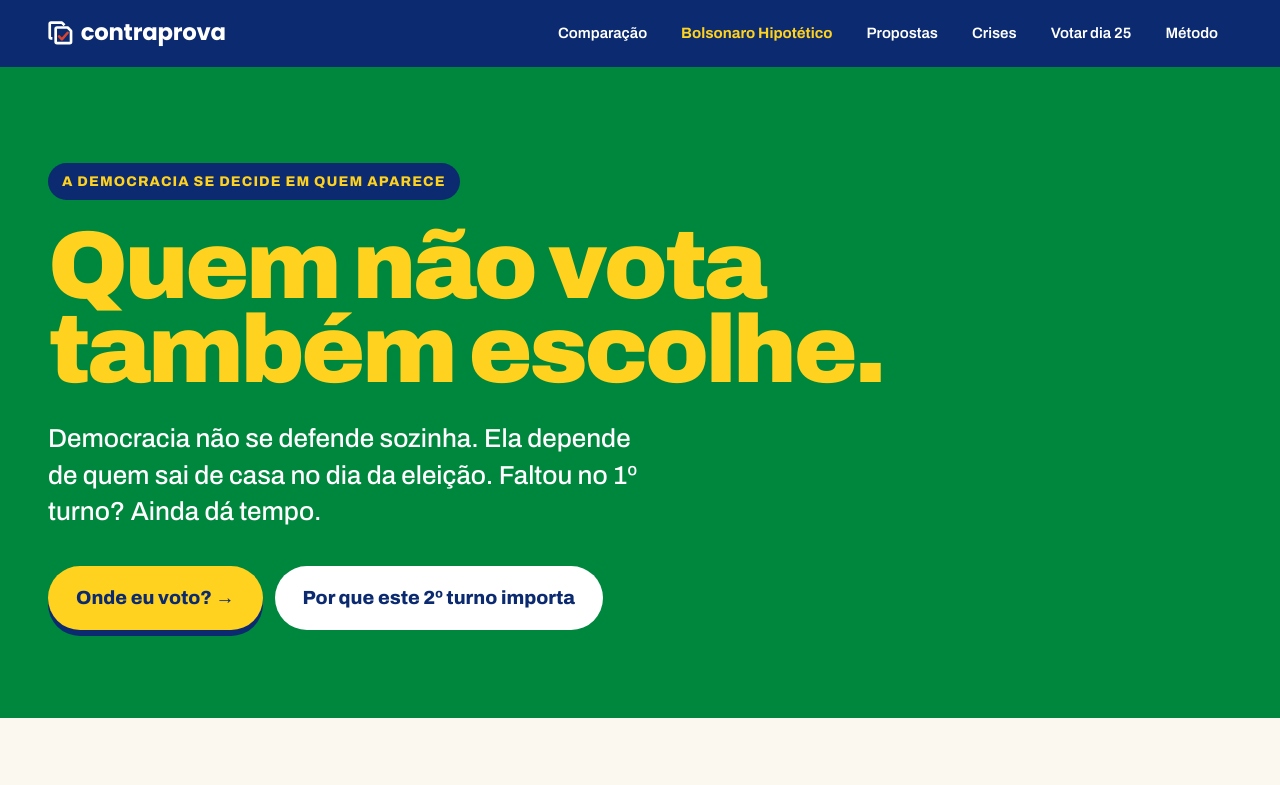
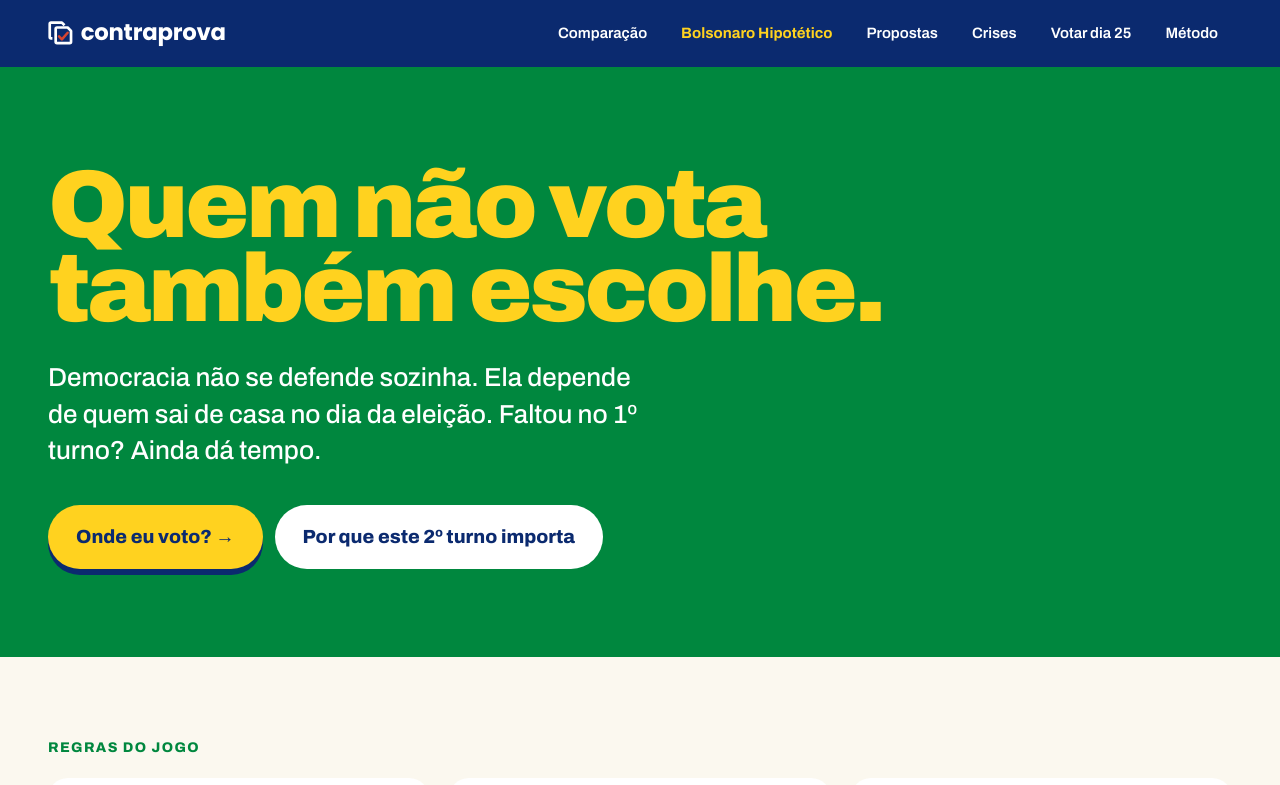
Before and after one commit to franciscodelgaudio/eleicoes-2026, a Next.js app in the folder project/: page / in a window 1280 px wide. Shown: the top 785 px of the page. Built offline with nearby package versions, Linux system fonts and the light colour scheme.

Commit message:
feat: adjust Hero component layout by removing unnecessary wrapper for improved readability

```diff
--- a/project/src/components/contraprova/Contraprova.tsx
+++ b/project/src/components/contraprova/Contraprova.tsx
@@ -109,8 +109,7 @@ function Hero() {
     <section id="topo" style={{ background: G, color: '#fff', position: 'relative', overflow: 'hidden' }}>
       <div style={{ maxWidth: 1240, margin: '0 auto', padding: '96px 28px 88px', position: 'relative', display: 'grid', gridTemplateColumns: 'repeat(auto-fit,minmax(min(100%,460px),1fr))', gap: 56, alignItems: 'center' }}>
         <div style={{ order: 1, minWidth: 0 }}>
-          <div style={pill(B, Y)}>A democracia se decide em quem aparece</div>
-          <h1 style={{ fontSize: 'clamp(52px,7.5vw,112px)', lineHeight: 0.88, margin: '24px 0 0', fontWeight: 900, fontStretch: '120%', letterSpacing: '-0.035em', color: Y, textWrap: 'balance' }}>Quem não vota também escolhe.</h1>
+          <h1 style={{ fontSize: 'clamp(52px,7.5vw,112px)', lineHeight: 0.88, margin: 0, fontWeight: 900, fontStretch: '120%', letterSpacing: '-0.035em', color: Y, textWrap: 'balance' }}>Quem não vota também escolhe.</h1>
           <p style={{ fontSize: 'clamp(20px,2.2vw,26px)', lineHeight: 1.4, maxWidth: 600, margin: '28px 0 0', textWrap: 'pretty', fontWeight: 500 }}>Democracia não se defende sozinha. Ela depende de quem sai de casa no dia da eleição. Faltou no 1º turno? Ainda dá tempo.</p>
           <div style={{ display: 'flex', flexWrap: 'wrap', gap: 12, marginTop: 36 }}>
             <a href="#votar" className={`${s.lift} ${s.press}`} style={ctaYellow(B)}>Onde eu voto? →</a>
```
